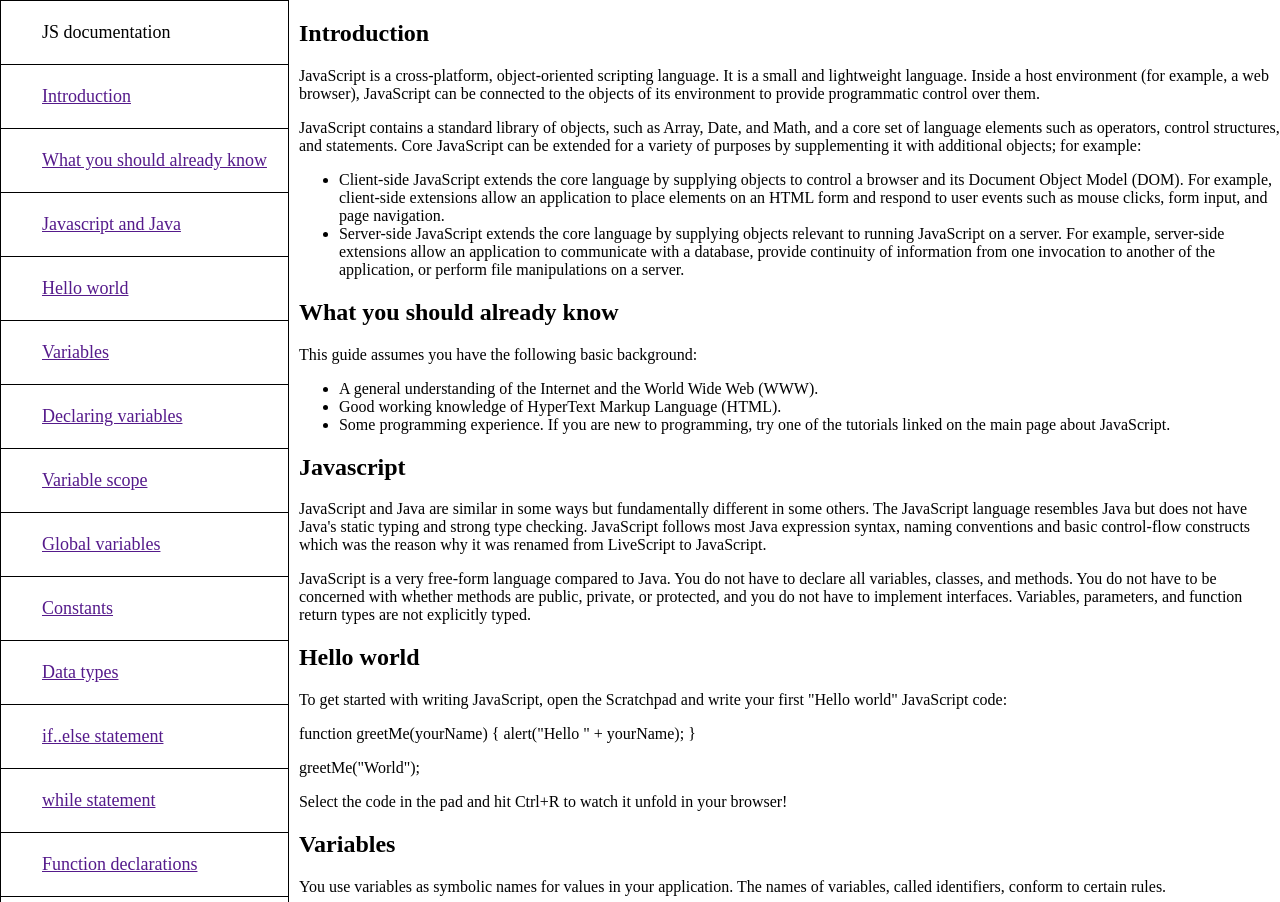
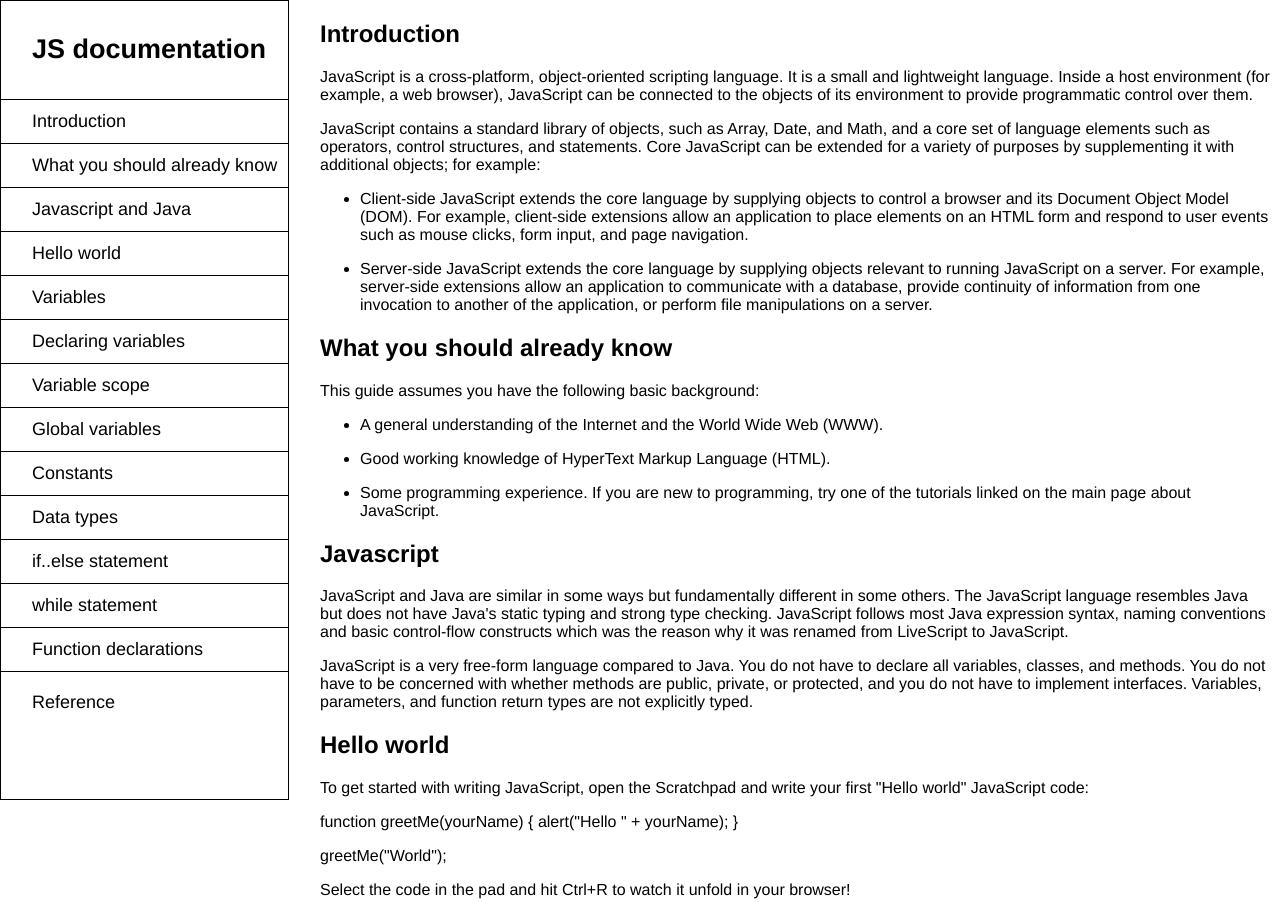
Before and after one commit to Tarun-1999M/Technical-documentation, a plain HTML site: page index.html in a window 1280 px wide. Shown: the top 902 px of the page. Drawn offline with Linux system fonts and the light colour scheme.

Commit message:
Add fixed position to table and adjust the grid

```diff
--- a/index.html
+++ b/index.html
@@ -11,49 +11,49 @@
         <div class="menu">
             <table>
                  <tr>
-                    <td><span class="title">JS documentation</span></td>
+                    <td><span class="title"><h2>JS documentation</h2></span></td>
                 </tr>
                 <tr>
-                    <td><a href=""><span>Introduction</span></a></td>
+                    <td><a href="#introduction"><span>Introduction</span></a></td>
                 </tr>
                 <tr>
-                    <td><a href=""><span>What you should already know</span></a></td>
+                    <td><a href="#alreadyknow"><span>What you should already know</span></a></td>
                 </tr>
                 <tr>
-                    <td><a href=""><span>Javascript and Java</span></a></td>
+                    <td><a href="#Javascript"><span>Javascript and Java</span></a></td>
                 </tr>
                 <tr>
-                    <td><a href=""><span>Hello world</span></a></td>
+                    <td><a href="#Hello"><span>Hello world</span></a></td>
                 </tr>
                 <tr>
-                    <td><a href=""><span>Variables</span></a></td>
+                    <td><a href="#variables"><span>Variables</span></a></td>
                 </tr>
                 <tr>
-                    <td><a href=""><span>Declaring variables</span></a></td>
+                    <td><a href="#Declaring"><span>Declaring variables</span></a></td>
                 </tr>
                 <tr>
-                    <td><a href=""><span>Variable scope</span></a></td>
+                    <td><a href="#scope"><span>Variable scope</span></a></td>
                 </tr>
                 <tr>
-                    <td><a href=""><span>Global variables</span></a></td>
+                    <td><a href="#Global"><span>Global variables</span></a></td>
                 </tr>
                 <tr>
-                    <td><a href=""><span>Constants</span></a></td>
+                    <td><a href="#Constants"><span>Constants</span></a></td>
                 </tr>
                 <tr>
-                    <td><a href=""><span>Data types</span></a></td>
+                    <td><a href="#datatypes"><span>Data types</span></a></td>
                 </tr>
                 <tr>
-                    <td><a href=""><span>if..else statement</span></a></td>
+                    <td><a href="#if"><span>if..else statement</span></a></td>
                 </tr>
                 <tr>
-                    <td><a href=""><span>while statement</span></a></td>
+                    <td><a href="#while"><span>while statement</span></a></td>
                 </tr>
                 <tr>
-                    <td><a href=""><span>Function declarations</span></a></td>
+                    <td><a href="#functions"><span>Function declarations</span></a></td>
                 </tr>
                 <tr>
-                    <td><a href=""><span>Reference</span></a></td>
+                    <td><a href="#Reference"><span>Reference</span></a></td>
                 </tr>
             </table>
         </div>
@@ -65,8 +65,8 @@
             <p>JavaScript is a cross-platform, object-oriented scripting language. It is a small and lightweight language. Inside a host environment (for example, a web browser), JavaScript can be connected to the objects of its environment to provide programmatic control over them.</p>
             <p>JavaScript contains a standard library of objects, such as Array, Date, and Math, and a core set of language elements such as operators, control structures, and statements. Core JavaScript can be extended for a variety of purposes by supplementing it with additional objects; for example:</p>
             <ul>
-                <li>Client-side JavaScript extends the core language by supplying objects to control a browser and its Document Object Model (DOM). For example, client-side extensions allow an application to place elements on an HTML form and respond to user events such as mouse clicks, form input, and page navigation.</li>
-                <li>Server-side JavaScript extends the core language by supplying objects relevant to running JavaScript on a server. For example, server-side extensions allow an application to communicate with a database, provide continuity of information from one invocation to another of the application, or perform file manipulations on a server.</li>
+                <li><p>Client-side JavaScript extends the core language by supplying objects to control a browser and its Document Object Model (DOM). For example, client-side extensions allow an application to place elements on an HTML form and respond to user events such as mouse clicks, form input, and page navigation.</li>
+                <li><p>Server-side JavaScript extends the core language by supplying objects relevant to running JavaScript on a server. For example, server-side extensions allow an application to communicate with a database, provide continuity of information from one invocation to another of the application, or perform file manipulations on a server.</p<</li>
             </ul>
             </div>
 
@@ -74,9 +74,9 @@
                 <h2>What you should already know</h2>
                 <p>This guide assumes you have the following basic background:</p>
                 <ul>
-                    <li>A general understanding of the Internet and the World Wide Web (WWW).</li>
-                    <li>Good working knowledge of HyperText Markup Language (HTML).</li>
-                    <li>Some programming experience. If you are new to programming, try one of the tutorials linked on the main page about JavaScript.</li>
+                    <li><p>A general understanding of the Internet and the World Wide Web (WWW).</p<</li>
+                    <li><p>Good working knowledge of HyperText Markup Language (HTML).</p></li>
+                    <li><p>Some programming experience. If you are new to programming, try one of the tutorials linked on the main page about JavaScript.</p></li>
                 </ul>
             </div>
 
--- a/styles.css
+++ b/styles.css
@@ -1,7 +1,10 @@
 body{
     margin:0;
+    font-family:Helvetica;
 }
-
+*{
+    box-sizing: border-box;
+}
 table,tr,td{
     border:1px solid black;
     border-collapse:collapse;
@@ -11,10 +14,11 @@ td{
     margin:10px;
 }
 
+
 table{
     height:100%;
-    width:100%;
     font-size: large;
+    position:fixed;
 }
 
 span{
@@ -24,23 +28,38 @@ span{
 
 main{
     display: grid;
-    grid-template-columns: auto auto;
-    column-gap: 10px;
+    grid-template-columns:auto minmax(auto,max-content);
+    column-gap: 20em;
+    margin-right: 10px;
 
 }
 
 span{
-    padding:20px;
+    padding:10px;
     display: block;
 
 }
 
 table tr:last-child td{
     height:100%;
-    position:relative;
+    position:relative
+
 }
 
 table tr:last-child span{
     position:absolute;
-    top:20px;
+    top:10px;
 }
+
+a{
+    text-decoration: none;
+    color:black;
+}
+
+a:visited{
+    color:black;
+}
+
+*{
+    scroll-behavior: smooth;
+}
```
